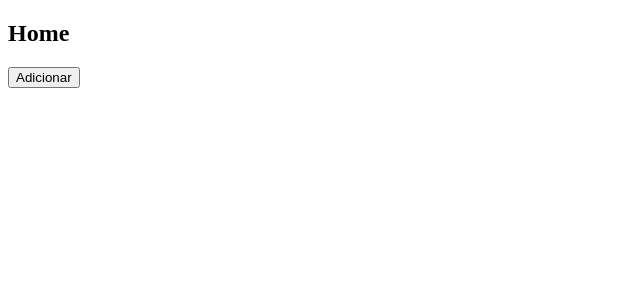
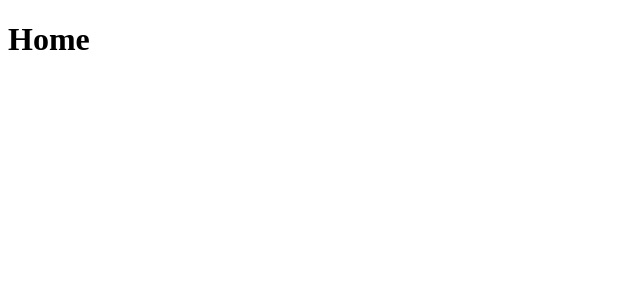
Before and after one commit to LucasBoni29/guia-first-api, a Next.js app: page / in a window 1280 px wide. Shown: the top 300 px of the page, without its empty margins (0-640 px from the left). Built offline with nearby package versions, Linux system fonts and the light colour scheme.

Commit message:
a nova home

```diff
--- a/pages/index.js
+++ b/pages/index.js
@@ -1,26 +1,5 @@
-import {useState} from 'react';
-
 function Home() {
-    return(
-       <div>
-           <h2>Home</h2>
-           <Contador/>
-       </div>
-    )
+    return <h1>Home</h1>
 }
 
-function Contador(){
-    const [contador, setContador] = useState(1);
-
-    function adicionarContador() {
-        setContador(contador + 1);
-    }
-
-    return(
-        <div>
-            <div>{Contador}</div>
-            <button onClick={adicionarContador}>Adicionar</button>
-        </div>
-    )
-}
 export default Home
```
